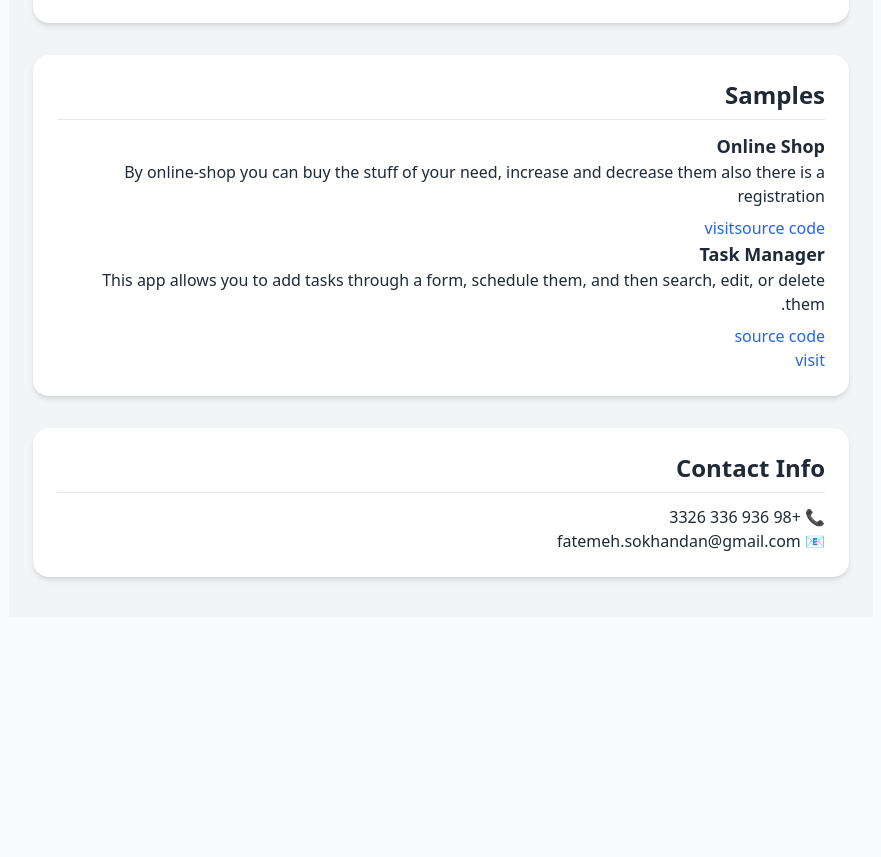
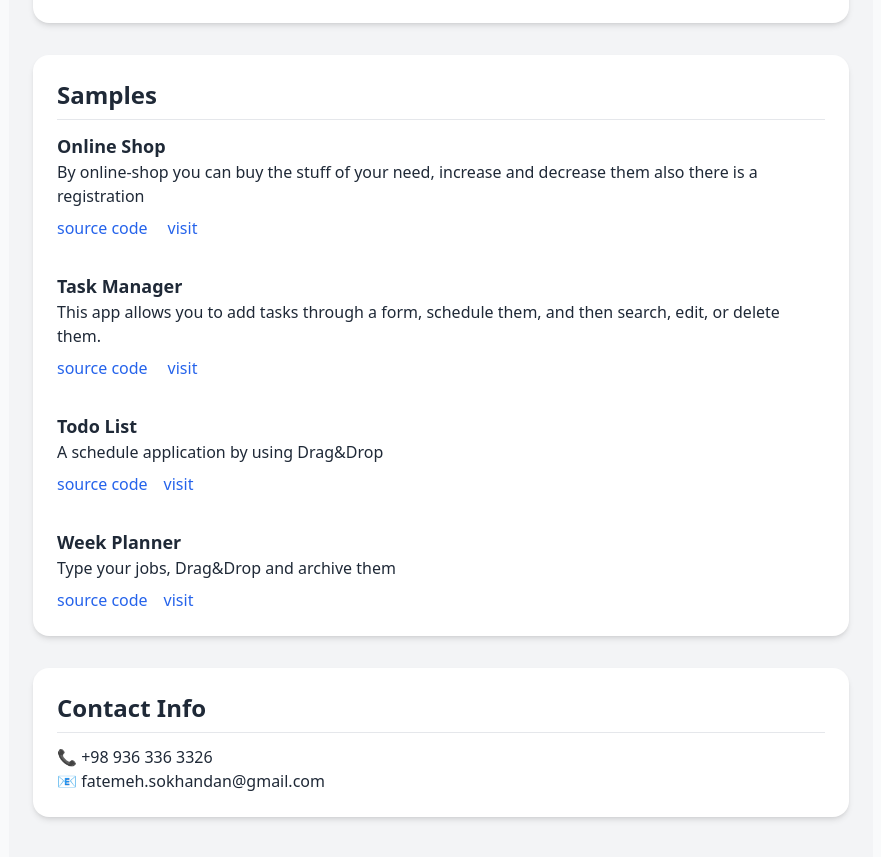
Before and after one commit to fasokh/my-resume, a Next.js app: page /en in a window 1280 px wide. Shown: the part 845-1702 px from the top of the page, without its empty margins (199-1080 px from the left). Before the commit the page ends 1462 px from the top, so only its background shows below. Built offline with nearby package versions, Linux system fonts and the light colour scheme.

Commit message:
some updates on en page

```diff
--- a/app/en/page.tsx
+++ b/app/en/page.tsx
@@ -9,7 +9,10 @@ const socialLinks = [
 
 const Page: NextPage = () => {
   return (
-    <div className="min-h-screen bg-gray-100 text-gray-800 px-6 py-10 font-sans">
+    <div
+      className="min-h-screen bg-gray-100 text-gray-800 px-6 py-10 font-sans"
+      dir="ltr"
+    >
       <div className="text-center mb-10">
         <h1 className="text-3xl font-bold mb-2">Fatemeh Sokhandan</h1>
         <p className="text-gray-600 mb-4">Front-End Developer</p>
@@ -89,14 +92,14 @@ const Page: NextPage = () => {
 
       <section className="mb-8 bg-white shadow-md rounded-2xl p-6">
         <h2 className="text-2xl font-semibold mb-3 border-b pb-2">Samples</h2>
-        <div className="space-y-6">
+        <div className="flex flex-col gap-8">
           <div>
             <h3 className="text-lg font-semibold">Online Shop</h3>
             <p className="mb-2">
               By online-shop you can buy the stuff of your need, increase and
               decrease them also there is a registration
             </p>
-            <div className="flex gap-">
+            <div className="flex gap-5">
               <a
                 href="https://github.com/fasokh/online-shop"
                 target="_blank"
@@ -114,6 +117,7 @@ const Page: NextPage = () => {
                 visit
               </a>
             </div>
+          </div>
 
           <div>
             <h3 className="text-lg font-semibold">Task Manager</h3>
@@ -121,6 +125,7 @@ const Page: NextPage = () => {
               This app allows you to add tasks through a form, schedule them,
               and then search, edit, or delete them.
             </p>
+            <div className="flex gap-5">
               <a
                 href="https://github.com/fasokh/Task-Manager"
                 target="_blank"
@@ -129,7 +134,6 @@ const Page: NextPage = () => {
               >
                 source code
               </a>
-              <div className="flex gap-4">
               <a
                 href="https://task-manager-tawny-beta.vercel.app/"
                 target="_blank"
@@ -139,6 +143,51 @@ const Page: NextPage = () => {
                 visit
               </a>
             </div>
+          </div>
+
+          <div>
+            <h3 className="text-lg font-semibold">Todo List</h3>
+            <p className="mb-2">A schedule application by using Drag&Drop</p>
+            <div className="flex gap-4">
+              <a
+                href="https://github.com/fasokh/Todo-List"
+                target="_blank"
+                rel="noopener noreferrer"
+                className="text-blue-600 hover:underline"
+              >
+                source code
+              </a>
+              <a
+                href="https://todo-list-phi-eight-89.vercel.app/"
+                target="_blank"
+                rel="noopener noreferrer"
+                className="text-blue-600 hover:underline"
+              >
+                visit
+              </a>
+            </div>
+          </div>
+
+          <div>
+            <h3 className="text-lg font-semibold">Week Planner</h3>
+            <p className="mb-2">Type your jobs, Drag&Drop and archive them</p>
+            <div className="flex gap-4">
+              <a
+                href="https://github.com/fasokh/Week-planner"
+                target="_blank"
+                rel="noopener noreferrer"
+                className="text-blue-600 hover:underline"
+              >
+                source code
+              </a>
+              <a
+                href="https://todo-list-phi-eight-89.vercel.app/"
+                target="_blank"
+                rel="noopener noreferrer"
+                className="text-blue-600 hover:underline"
+              >
+                visit
+              </a>
             </div>
           </div>
         </div>
--- a/app/page.tsx
+++ b/app/page.tsx
@@ -127,6 +127,7 @@ const Page: NextPage = () => {
               </a>
             </div>
           </div>
+
           <div>
             <h3 className="text-lg font-semibold">Task Manager</h3>
             <p className="mb-2">
```
Lines whose indentation alone changed are shown as unchanged.
